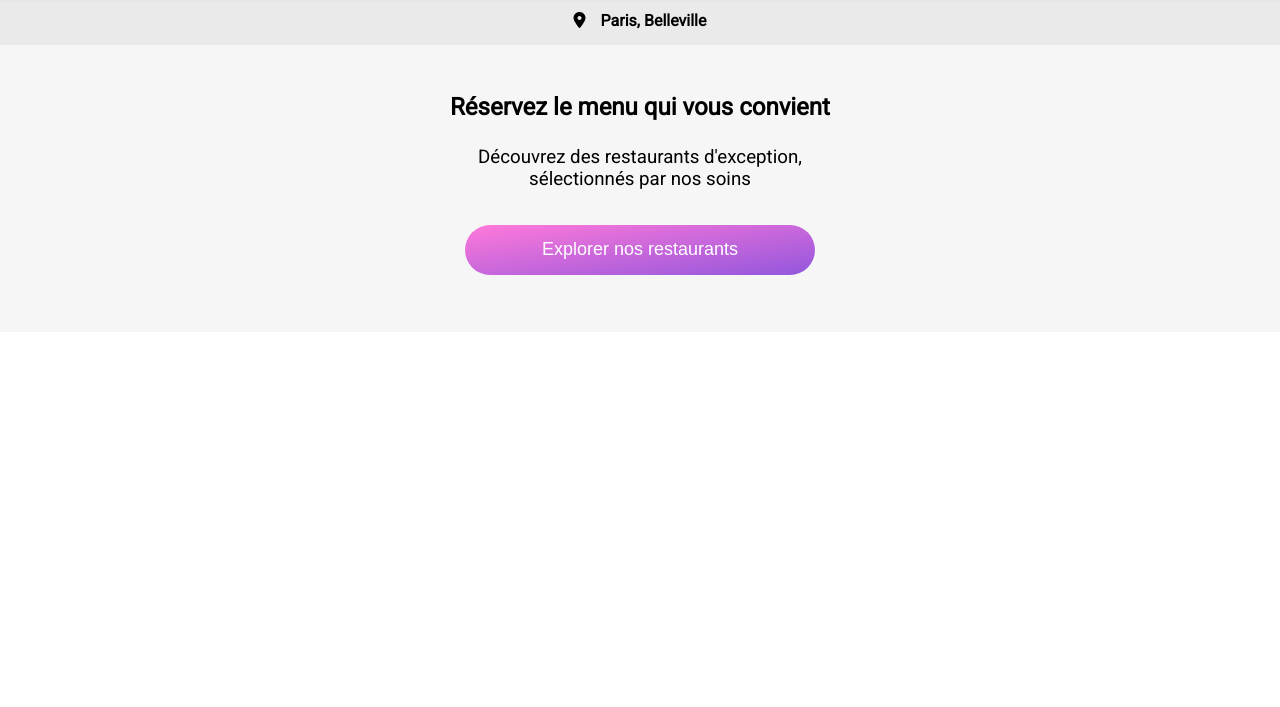
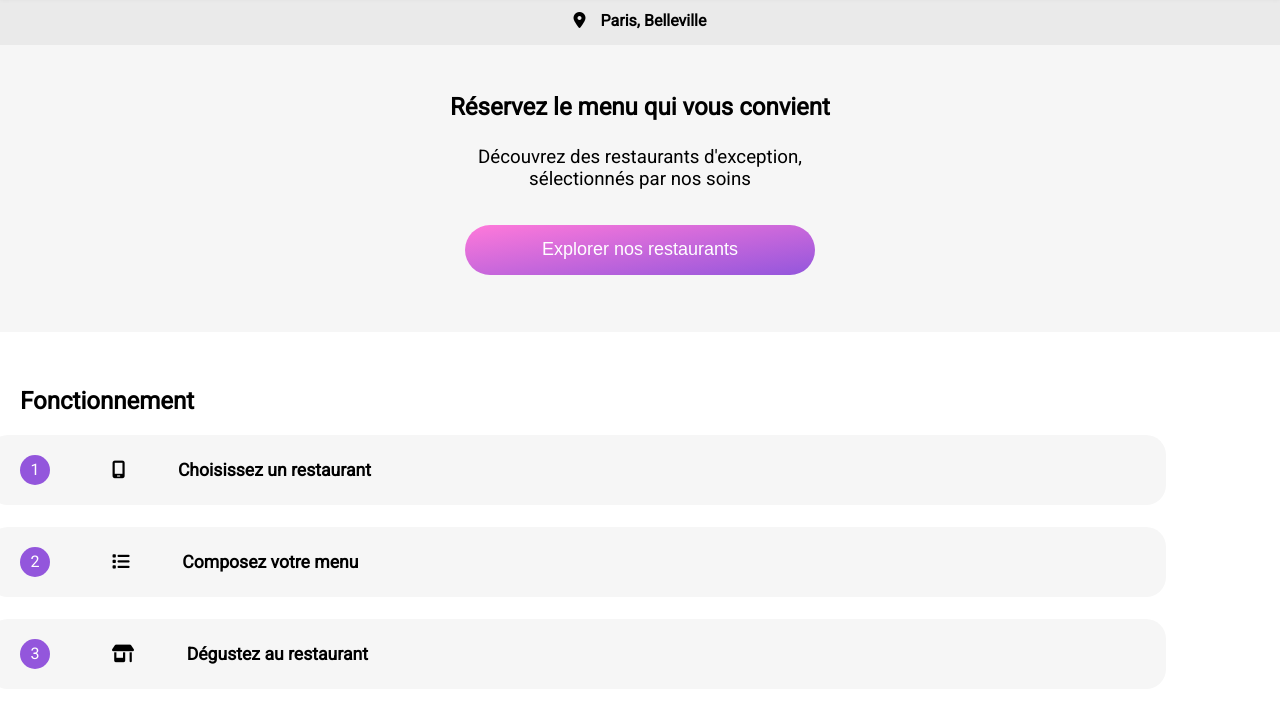
Before and after one commit to JustineLo/P3, a website: page index.html in a window 1280 px wide. Shown: the part 67-774 px from the top of the page. Drawn offline with Linux system fonts and the light colour scheme; a web font is replaced by a local one.

Commit message:
add step cards

```diff
--- a/index.html
+++ b/index.html
@@ -15,19 +15,49 @@
         <img src="public/images/ohmyfood.png" />
     </header>
 
-    <div class="location">
+    <section class="location">
         <i class="fa-solid fa-location-dot"></i>
         <h4>Paris, Belleville</h4>
-    </div>
+    </section>
 
-    <div class="presentation">
+    <section class="presentation">
         <h2>Réservez le menu qui vous convient</h2>
         <h3>Découvrez des restaurants d'exception,<br />
             sélectionnés par nos soins</h3>
         <button class="btn-cta">
             <span>Explorer nos restaurants</span>
         </button>
-    </div>
+    </section>
+
+    <section class="fonctionnement">
+        <h2>Fonctionnement</h2>
+        <div class="etapes">
+            <div class="etape">
+                <div class="etape-numero">1</div>
+                <div class="etape-content">
+                    <i class="fa-solid fa-mobile-screen"></i>
+                    <span>Choisissez un restaurant</span>
+                </div>
+
+            </div>
+            <div class="etape">
+                <div class="etape-numero">2</div>
+                <div class="etape-content">
+                    <i class="fa-solid fa-list"></i>
+                    <span>Composez votre menu</span>
+                </div>
+            </div>
+            <div class="etape">
+                <div class="etape-numero">3</div>
+                <div class="etape-content">
+                    <i class="fa-solid fa-shop"></i>
+                    <span>Dégustez au restaurant</span>
+                </div>
+            </div>
+        </div>
+        </div>
+    </section>
+
 
 </body>
 
--- /dev/null
+++ b/sass/components/_step.scss
@@ -0,0 +1,30 @@
+.etape {
+    @include flex($justify: start, $gap: 5%);
+    width: 100%;
+
+    .etape-numero {
+        @include flex();
+        background-color: $color-primary;
+        border-radius: 50%;
+        width: 30px;
+        height: 30px;
+        color: white;
+        z-index: 2;
+    }
+
+    .etape-content {
+        @include flex($justify: start, $gap: 5%);
+        background-color: $bg-section;
+        border-radius: 20px;
+        margin-left: -10%;
+        padding-left: 10%;
+        width: 95%;
+        height: 70px;
+        font-size: 110%;
+        font-weight: bold;
+    }
+
+    span {
+        white-space: nowrap;
+    }
+}
--- a/sass/main.scss
+++ b/sass/main.scss
@@ -3,6 +3,7 @@
 @import "./base/base";
 @import "./base/typography";
 @import "./components/buttons";
+@import "./components/step";
 @import "./layouts/header";
 @import "./pages/home";
 @import "./pages/menu";
--- a/sass/pages/_home.scss
+++ b/sass/pages/_home.scss
@@ -22,3 +22,11 @@
         margin: 0;
     }
 }
+
+.fonctionnement {
+    margin: 55px 20px;
+
+    .etapes {
+        @include flex($direction: column, $align: start, $gap: 22px);
+    }
+}
```
Also changed, not shown: public/css/style.css, 1 other file.
